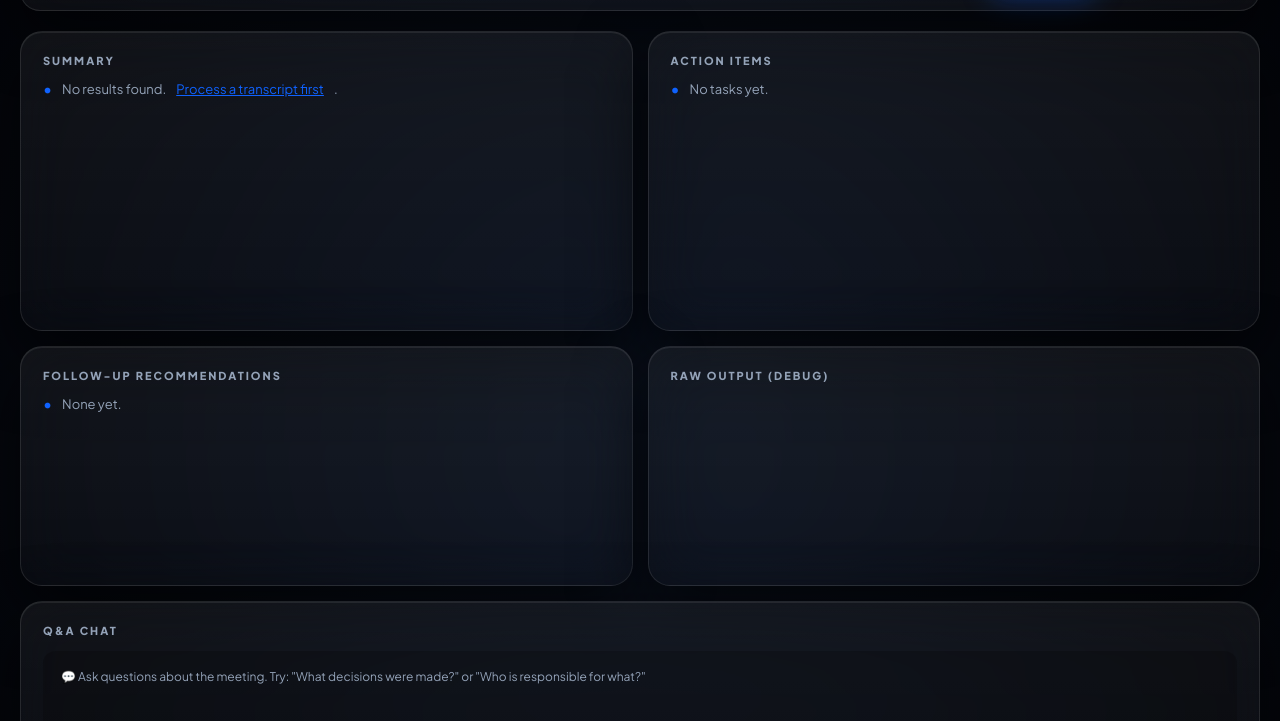
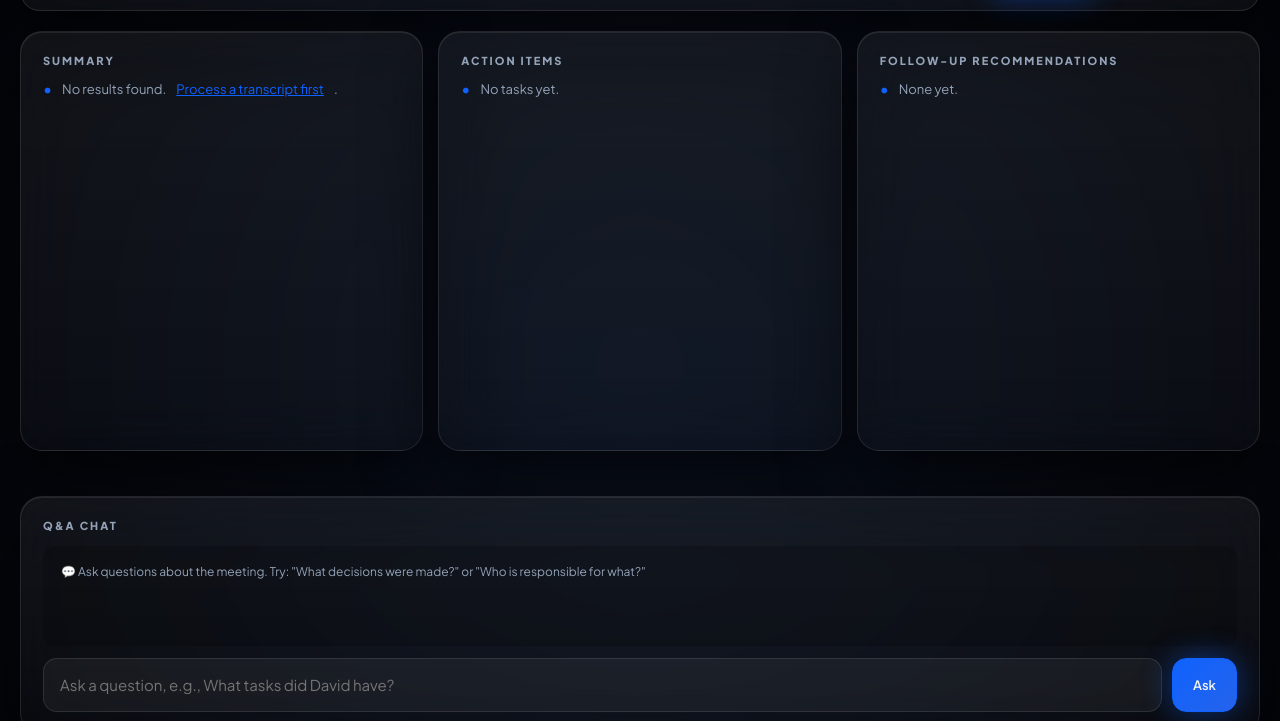
Before and after one commit to Ayomide0727/smart-meeting-assistant, a website with bundled scripts: page frontend/results.html in a window 1280 px wide. Shown: the part 79-800 px from the top of the page. Built offline with nearby package versions, Linux system fonts and the light colour scheme.

Commit message:
removed debug box

```diff
--- a/frontend/results.html
+++ b/frontend/results.html
@@ -33,31 +33,31 @@
   </header>
 
   <main class="container">
-    <div class="grid grid-2">
-      <div class="card" style="min-height:300px;">
+    <!-- Three cards in a row -->
+    <div style="display:grid; grid-template-columns:repeat(3, 1fr); gap:15px;">
+      <div class="card" style="min-height:420px;">
         <div class="section-title">SUMMARY</div>
-        <ul id="summary" class="list scroll">
+        <ul id="summary" class="list scroll" style="max-height:360px;">
           <li>Waiting for results...</li>
         </ul>
       </div>
-      <div class="card" style="min-height:300px;">
+      <div class="card" style="min-height:420px;">
         <div class="section-title">ACTION ITEMS</div>
-        <ul id="actions" class="list scroll">
+        <ul id="actions" class="list scroll" style="max-height:360px;">
           <li>No tasks yet.</li>
         </ul>
       </div>
-      <div class="card" style="min-height:240px;">
+      <div class="card" style="min-height:420px;">
         <div class="section-title">FOLLOW-UP RECOMMENDATIONS</div>
-        <ul id="followups" class="list scroll">
+        <ul id="followups" class="list scroll" style="max-height:360px;">
           <li>None yet.</li>
         </ul>
       </div>
-      <div class="card" style="min-height:240px;">
-        <div class="section-title">RAW OUTPUT (DEBUG)</div>
-        <pre id="raw" class="scroll" style="white-space:pre-wrap; color: var(--text-dim);"></pre>
-      </div>
     </div>
+  </main>
 
+  <!-- Q&A Chat at bottom -->
+  <div class="container" style="padding-bottom:20px;">
     <div class="card" style="margin-top:15px;">
       <div class="section-title">Q&A CHAT</div>
       <div id="qaLog" class="chat-log scroll" style="max-height:260px;"></div>
@@ -68,7 +68,7 @@
       </div>
       <div id="qaError" class="error" style="display:none;"></div>
     </div>
-  </main>
+  </div>
 
   <footer>© 2026 VictorsAI — Smart Meeting Assistant</footer>
 </body>
```
